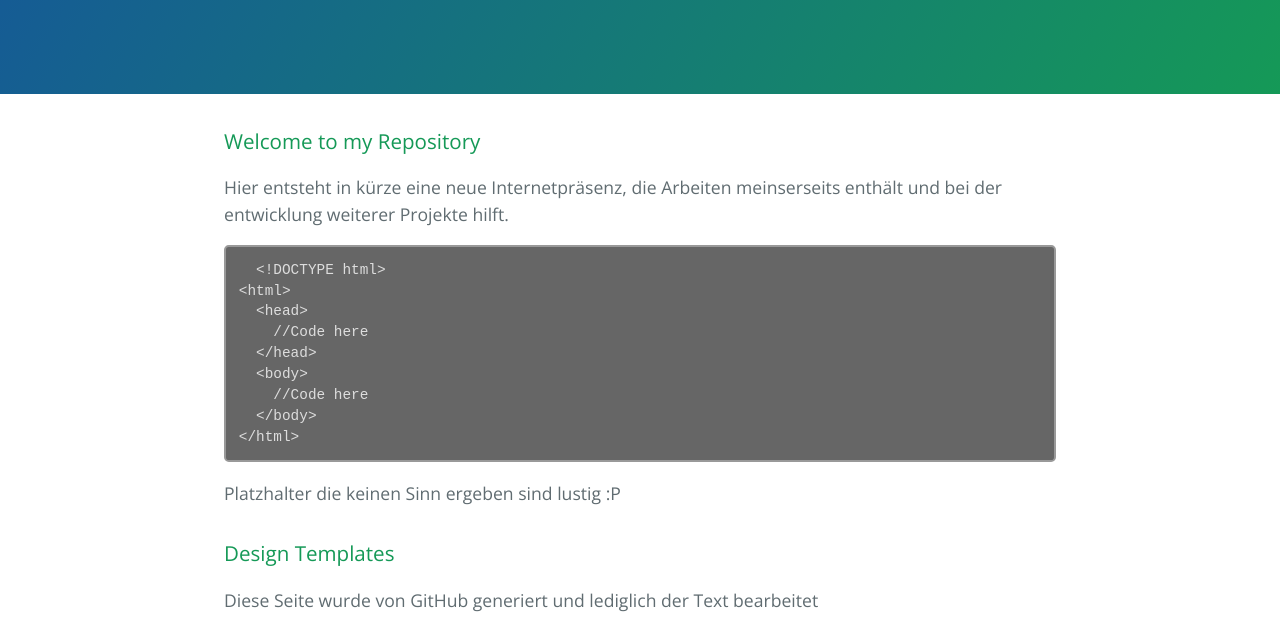
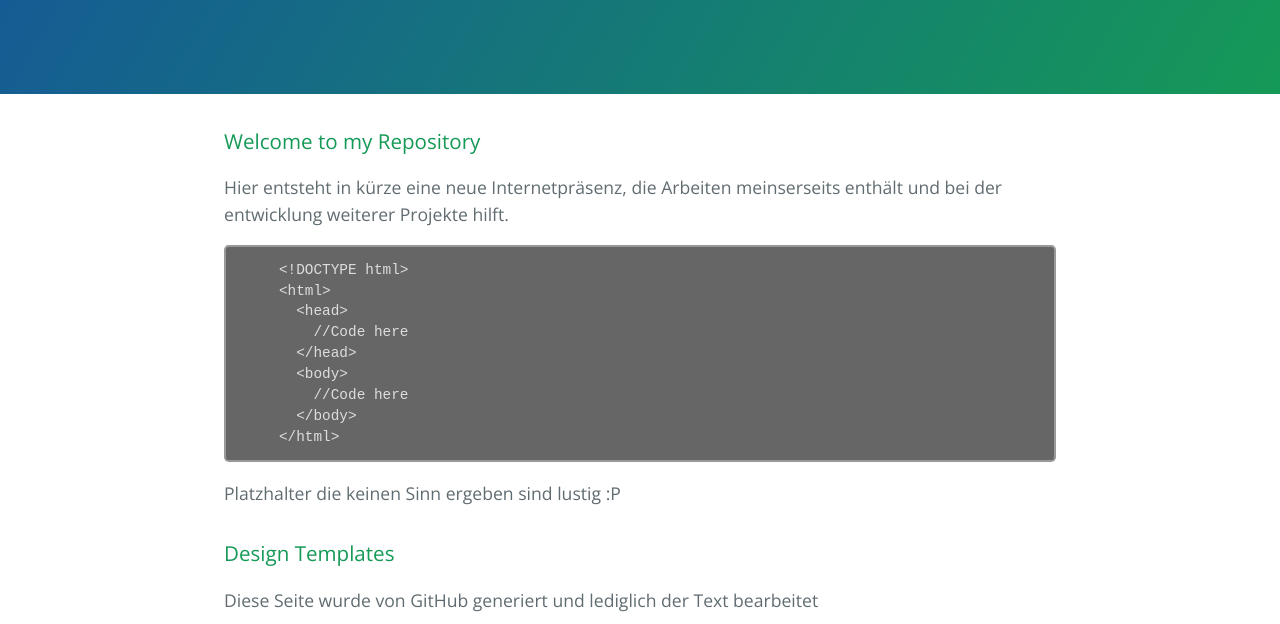
Before and after one commit to PeterBrain/pb.repo, a plain HTML site: page index.html in a window 1280 px wide. Shown: the part 176-800 px from the top of the page. Drawn offline with nearby package versions, Linux system fonts and the light colour scheme.

Commit message:
Update index.html

```diff
--- a/index.html
+++ b/index.html
@@ -25,7 +25,7 @@
 
       <p>Hier entsteht in kürze eine neue Internetpräsenz, die Arbeiten meinserseits enthält und bei der entwicklung weiterer Projekte hilft.</p>
 
-      <pre><code><xmp>  <!DOCTYPE html>
+      <pre><code><div style="width: 90%; margin: auto;"><xmp><!DOCTYPE html>
 <html>
   <head>
     //Code here
@@ -33,7 +33,7 @@
   <body>
     //Code here
   </body>
-</html></xmp></code></pre>
+</html></xmp></div></code></pre>
 
       <p>Platzhalter die keinen Sinn ergeben sind lustig :P</p>
 
```
